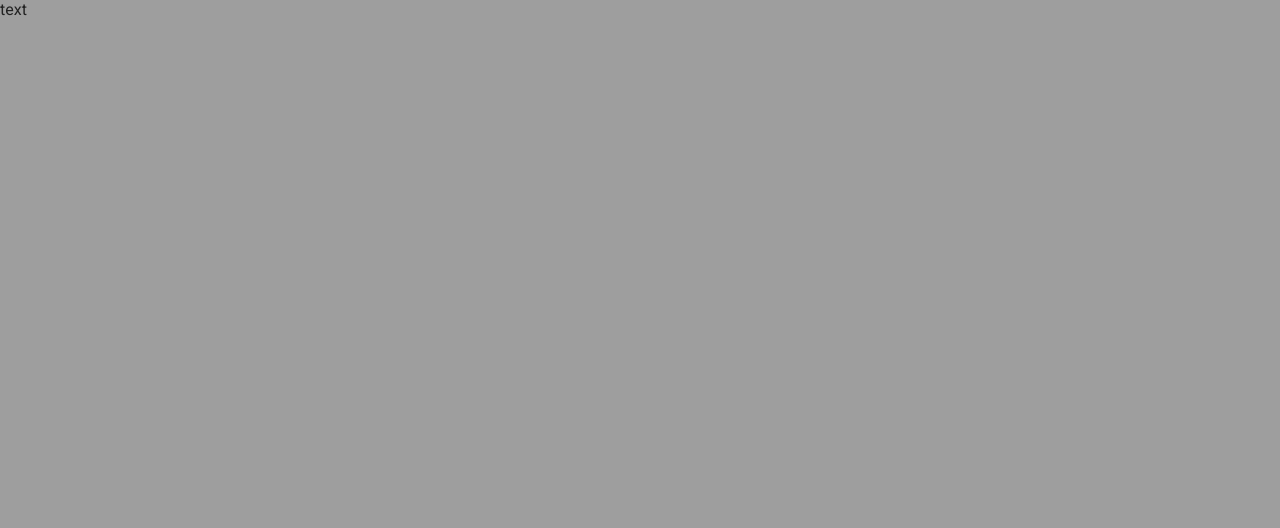
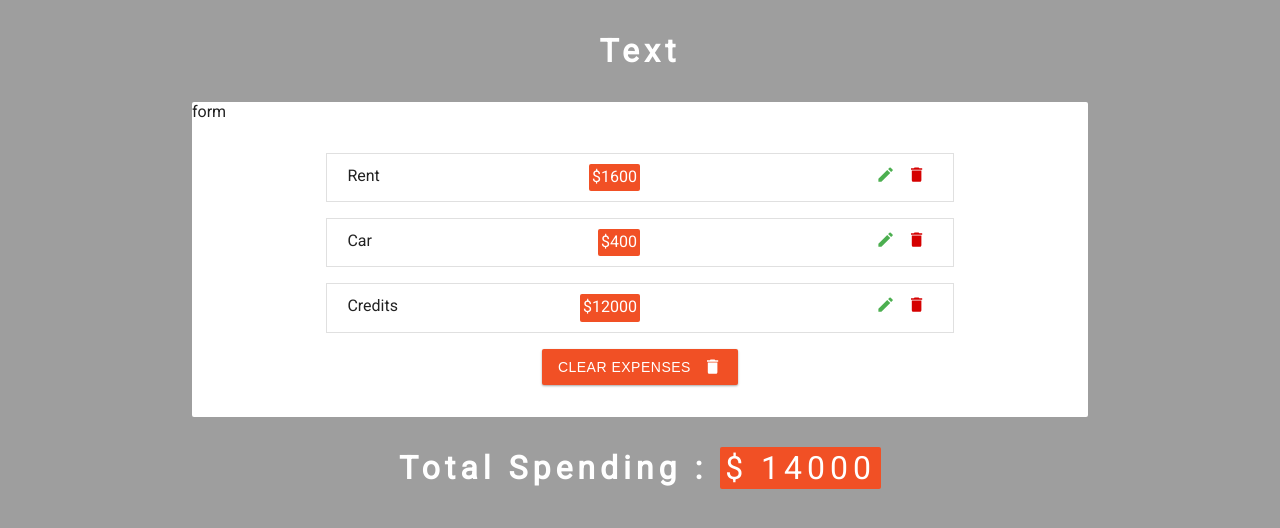
Before and after one commit to SerhatOzturk15/Budget-Calculator, a React (Create React App) app: page / in a window 1280 px wide. Shown: the top 528 px of the page. Built offline with nearby package versions, Linux system fonts and the light colour scheme.

Commit message:
budget-calculator list views and items built

```diff
--- a/package.json
+++ b/package.json
@@ -8,6 +8,7 @@
     "@testing-library/user-event": "^7.2.1",
     "react": "^16.13.1",
     "react-dom": "^16.13.1",
+    "react-icons": "^3.9.0",
     "react-scripts": "3.4.0"
   },
   "scripts": {
--- a/src/App.js
+++ b/src/App.js
@@ -1,9 +1,34 @@
-import React from 'react';
+import React, {useState} from 'react';
 import './App.css';
+import List from './components/List'
+import Form from './components/Form'
+import Alert from './components/Alert'
+import uuid from 'uuid/v4'
+const initialExpenses = [
+  {id: uuid(), charge: 'rent', amount: 1600},
+  {id: uuid(), charge: 'car', amount: 400},
+  {id: uuid(), charge: 'credits', amount: 12000}
+  ]
 
 function App() {
+
+  const [expenses, setExpenses] = useState(initialExpenses)
+
   return (
-    <div>text</div>
+    <>
+    <h1>text</h1>
+    <div className = "App">
+      <Form/>
+      <List expenses = {expenses}/>
+    </div>
+    <h1>total spending : <span className = "total">
+      $ {expenses.reduce((acc, curr) => {
+        return acc += curr.amount
+      }, 0)}
+    </span>
+
+    </h1>
+    </>
   );
 }
 
--- a/src/components/Alert.js
+++ b/src/components/Alert.js
@@ -1,5 +1,8 @@
 import React from 'react'
 
 const Alert = () => {
-    <div>alert</div>
+
+    return(    <div>alert</div>)
 }
+
+export default Alert
--- a/src/components/Form.js
+++ b/src/components/Form.js
@@ -5,3 +5,5 @@
         <div>form</div>
     )
 }
+
+export default Form
--- a/src/components/Item.js
+++ b/src/components/Item.js
@@ -1,7 +1,24 @@
-import React from 'react'
+import React from "react";
+import { MdEdit, MdDelete } from "react-icons/md";
+const Item = ({ expense }) => {
+  const { id, charge, amount } = expense;
 
-const Item = () => {
-    return (
-        <div>item</div>
-    )
-}
+  return (
+    <li className = "item">
+      <div className="info">
+        <span className="expense">{charge}</span>
+        <span className="amount">${amount}</span>
+      </div>
+      <div>
+        <button className="edit-btn" aria-label="edit button">
+          <MdEdit />
+        </button>
+        <button className="clear-btn" aria-label="delete button">
+          <MdDelete />
+        </button>
+      </div>
+    </li>
+  );
+};
+
+export default Item;
--- a/src/components/List.js
+++ b/src/components/List.js
@@ -0,0 +1,23 @@
+import React from 'react'
+import Item from './Item'
+import {MdDelete} from 'react-icons/md'
+const List = ({expenses}) => {
+    return(
+    <>
+    <ul className = "list">
+        {expenses.map((expense) => {
+            return <Item key = {expense.id} expense = {expense}/>
+        })}
+    </ul>
+
+    {expenses.length > 0 &&
+        <button className = "btn">
+            clear expenses
+        <MdDelete className ='btn-icon'/>
+        </button>
+    }
+    </>
+    )
+}
+
+export default List
```
Also changed, not shown: 1 other file (tests, documents, lock files or other folders).
